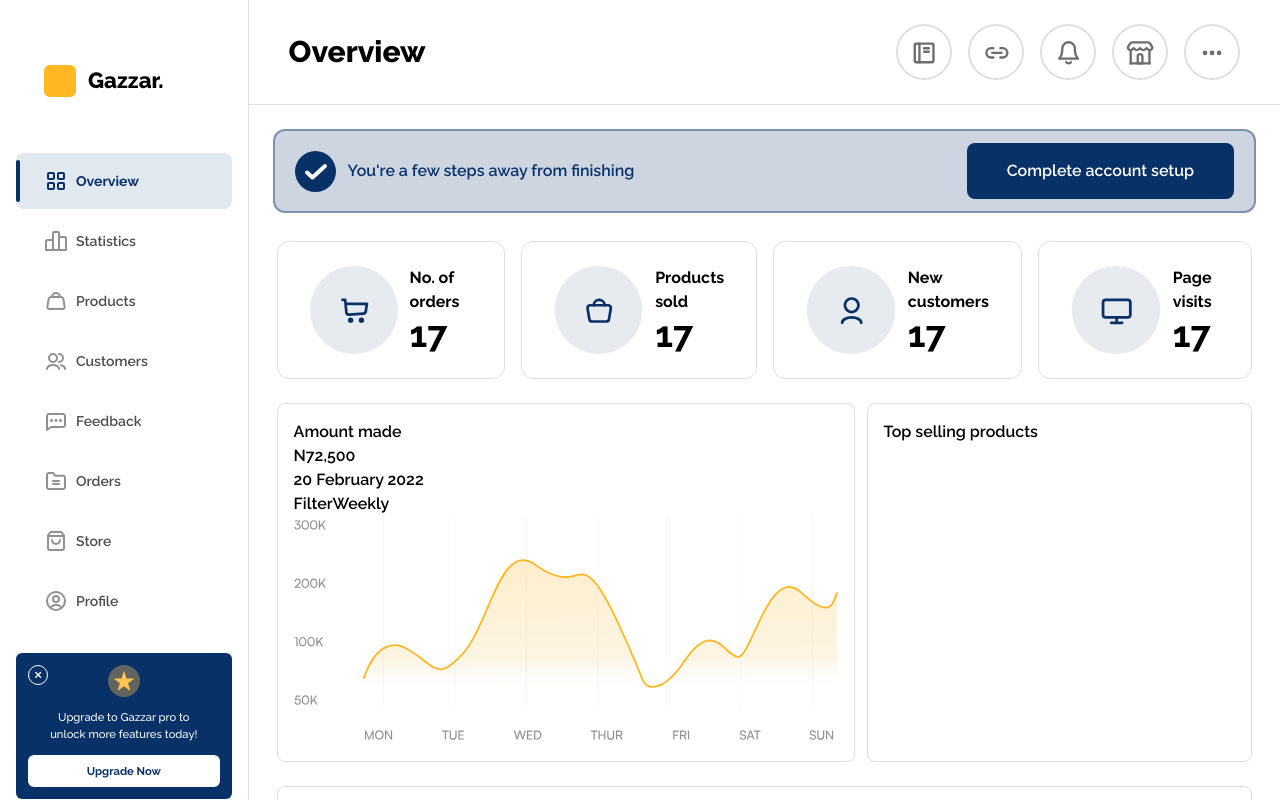
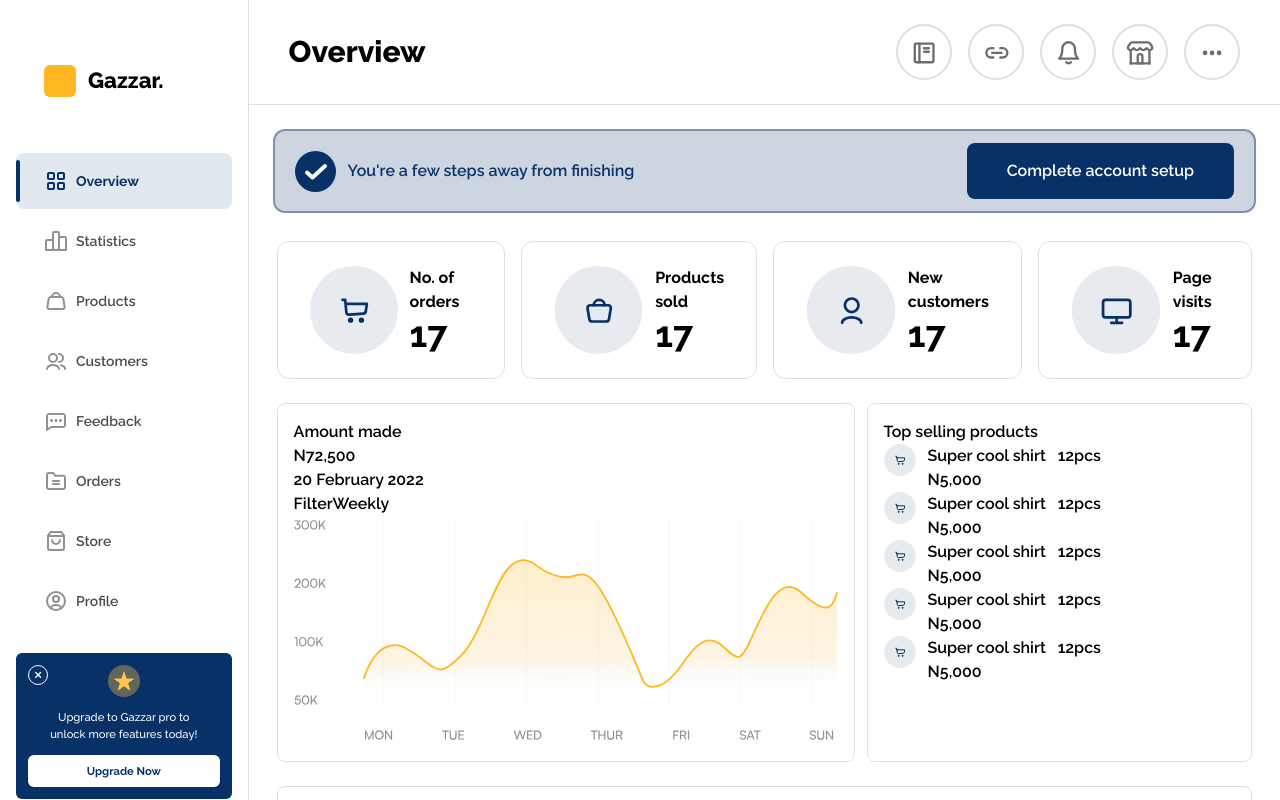
Before and after one commit to Fullstack-Roadmap/Gazzar-Frontend, a React (Vite) app: page /dashboard in a window 1280 px wide. Shown: the top 800 px of the page. Built offline with nearby package versions, Linux system fonts and the light colour scheme.

Commit message:
top selling products layout

```diff
--- a/src/components/Overview.jsx
+++ b/src/components/Overview.jsx
@@ -7,7 +7,7 @@ import pageVisits from "../assets/svgs/page-visits.svg";
 import { useState } from "react";
 
 const Overview = () => {
-  const topSellingProducts = [...Array(5).keys()]
+  const topSellingProducts = [...Array(5).keys()];
   const overviewList = [
     { title: "No. of orders", svg: cart, amount: 17 },
     { title: "Products sold", svg: productsOverview, amount: 17 },
@@ -56,7 +56,16 @@ const Overview = () => {
             <img src={graph} alt="graph" />
           </div>
           <div className="w-2/5 p-4 border-gray border-[1px] rounded-lg font-semibold">
-            Top selling products
+            <h2>Top selling products</h2>
+            {topSellingProducts.map(() => (
+              <div className="flex gap-3">
+                <img src={cart} alt="pfp" className="h-8" />
+                <div className="">
+                  <h3>Super cool shirt</h3> <p>N5,000</p>
+                </div>
+                <h3>12pcs</h3>
+              </div>
+            ))}
           </div>
         </section>
         <section className="h-full p-4 border-gray border-[1px] rounded-lg font-semibold">
```
